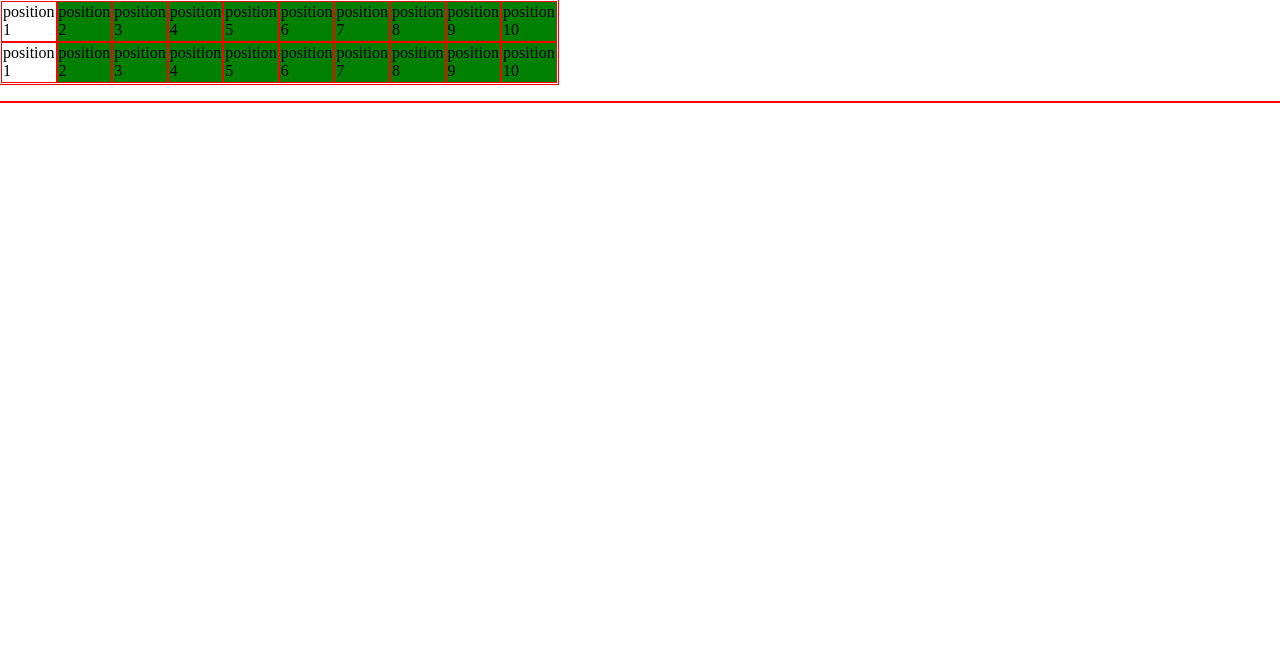
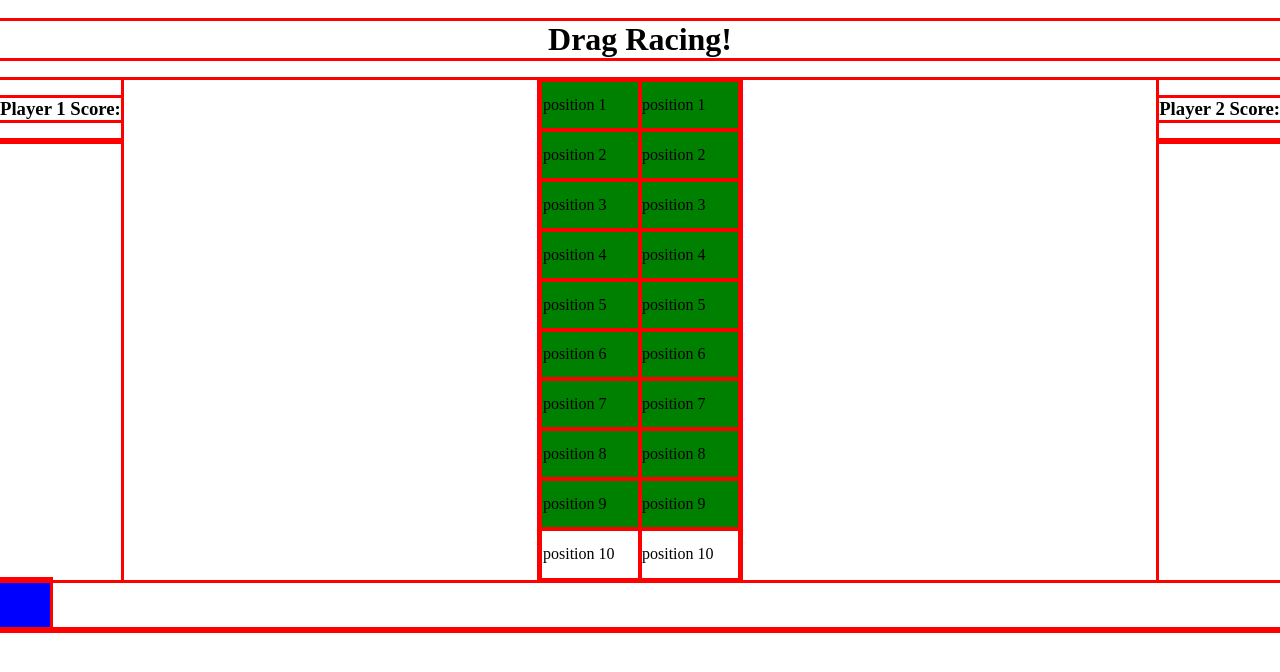
Before and after one commit to ostigley/javascript-racer, a plain HTML site: page index.html in a window 1280 px wide. Drawn offline with nearby package versions, Linux system fonts and the light colour scheme.

Commit message:
Game converted to vertical play

```diff
--- a/index.html
+++ b/index.html
@@ -7,46 +7,53 @@
     <meta name="viewport" content="width=device-width, initial-scale=1">
 
 
-	<link rel="stylesheet" type="text/css" href="styles.css">
+	<link rel="stylesheet" type="text/css" href="styles/styles.css">
 	<link rel="stylesheet" type="text/css" href="https://cdnjs.cloudflare.com/ajax/libs/normalize/3.0.3/normalize.css">
 </head>
 <body>
 	<main>
-		<table class="racer_table">
-		  <tr id="Player_1">
-		    <td>position 1</td>
-		    <td>position 2</td>
-		    <td>position 3</td>
-		    <td>position 4</td>
-		    <td>position 5</td>
-		    <td>position 6</td>
-		    <td>position 7</td>
-		    <td>position 8</td>
-		    <td>position 9</td>
-		    <td class="finish">position 10</td>
-		  </tr>
+		<header>
+			<h1>Drag Racing!</h1>
+		</header>
 
-		  <tr id="Player_2">
-		    <td>position 1</td>
-		    <td>position 2</td>
-		    <td>position 3</td>
-		    <td class="active">position 4</td>
-		    <td>position 5</td>
-		    <td>position 6</td>
-		    <td>position 7</td>
-		    <td>position 8</td>
-		    <td>position 9</td>
-		    <td class="finish">position 10</td>
-		  </tr>
-		</table> <br>
+		<div id="main">
+			<section id="player1box">
+				<h3>Player 1 Score:</h3>
+				<h4></h4>
+				</section>
+			</section>
+
+			<table class="racer_table">
+
+			    <tr><td class="Player_1 finish">position 1</td><td class="Player_2 finish">position 1</tr>
+			    <tr><td class="Player_1">position 2</td><td class="Player_2">position 2</tr>
+			    <tr><td class="Player_1">position 3</td><td class="Player_2">position 3</tr>
+			    <tr><td class="Player_1">position 4</td><td class="Player_2">position 4</tr>
+			    <tr><td class="Player_1">position 5</td><td class="Player_2">position 5</tr>
+			    <tr><td class="Player_1">position 6</td><td class="Player_2">position 6</tr>
+			    <tr><td class="Player_1">position 7</td><td class="Player_2">position 7</tr>
+			    <tr><td class="Player_1">position 8</td><td class="Player_2">position 8</tr>
+			    <tr><td class="Player_1">position 9</td><td class="Player_2">position 9</tr>
+			    <tr><td class="Player_1">position 10</td><td class="Player_2">position 10</td></tr>
+
+
+
+			</table> <br>
+
+			<section id="player2box">
+				<h3>Player 2 Score:</h3>
+				<h4></h4>
+			</section>
+
+		</main>
+		<div id="car1"></div>
 
 		<div id='scoreboard'>
 
-		</div>
 
-	</main>
+	</div>
 
 
-	<script type="text/javascript" src="myscript.js"></script>
+	<script type="text/javascript" src="scripts/myscript.js"></script>
 </body>
 </html>
--- a/myscript.js
+++ b/scripts/myscript.js
@@ -1,3 +1,10 @@
+//   Initiate GAME PLAY!
+
+//____________________________________________________________________________________
+
+
+
+//___________________________________________________________________________________
 
 
 //  Start function:   This function sets initial positions to the start point of the table.  And resets active positions to "".
@@ -12,7 +19,8 @@ var start = function() {
 
 	//  Put players back to start position.
 	for(var key in players) {
-		document.getElementById(players[key].stripID).children[0].classList.add("active");
+		var array = document.getElementsByClassName(players[key].stripID)
+		array[array.length-1].classList.add("active");
 	}
 
 	// call set=Pos to define position variables.
@@ -23,10 +31,13 @@ var start = function() {
 	document.addEventListener("keyup", keypress, false);
 }
 
+
+//  Set position: function to update position of players in Player object.
+
 var setPos = function (replay) {
 	// re-initialise position variables in pplayer object.
-	players['Player 1'].position = document.getElementsByClassName('active')[0];
-	players['Player 2'].position = document.getElementsByClassName('active')[1];
+	players['Player 1'].position = document.getElementsByClassName('Player_1 active')[0];
+	players['Player 2'].position = document.getElementsByClassName('Player_2 active')[0];
 	// [0] index is returning the table entry that is currently active.  there sohuld only be two entries that are avtive on the whole page.
 }
 
@@ -41,16 +52,15 @@ var whichPlayer = function (player){
 var finished = function(player) {
 //Check if player has crossed the finishe line.  Ask for new game.  Update score.
 
-	if (players[player].position.classList[0] == "finish") {
+	if (players[player].position.classList[1] == "finish") {
 		finisher = true;
-
 
 		// update score
 		players[player].score++;
 		//____   Scoreboard
-		var scoreboard = document.getElementById('scoreboard')
-		var scores = "<h2>Scoreboard</h2><br><h2>Player 1:</h2><br>"+players['Player 1'].score+ "<br><h2>Player 2:</h2><br>"+players['Player 2'].score;
-		scoreboard.innerHTML = scores;
+		var scoreboard = document.getElementById(players[player].scorebox).childNodes[3]
+		var scores = document.createTextNode(players[player].score);
+		scoreboard.appendChild(scores);
 
 
 		//Ask to replay.
@@ -63,7 +73,8 @@ var finished = function(player) {
 
 var updatePosition = function (player) {
 	// move player forward on the board
-	players[player].position.nextElementSibling.classList.add("active");
+	players[player].position.parentNode.previousSibling.previousSibling.childNodes[players[player].lane].classList.add("active")
+	//players[player].position.nextElementSibling.classList.add("active");
 	players[player].position.classList.remove("active");
 
 	// re-initialise position variables in pplayer object.
@@ -89,35 +100,25 @@ var keypress = function (key) {
 
 
 
-
-
-//   Initiate GAME PLAY!
-/*
-
-1)____ Set up players & set finisher to false.
-
-2)____ Initiate start function
-
-3) Put scoreboard on the page.
-
-*/
-
+// 1)____ Set up players & set finisher to false.
 var players = {
 	'Player 1': {
 		stripID: "Player_1",
 		score: 0,
 		position:"",
+		lane: 0,
+		scorebox: "player1box"
 	},
 	'Player 2': {
 		stripID: "Player_2",
 		score: 0,
 		position:"",
+		lane: 1,
+		scorebox: "player2box"
 	}
 }
-
 var finisher = false;
 
-
-
+// 2)____ Initiate start of game.
 
 start();
--- a/styles.css
+++ /dev/null
@@ -1,14 +0,0 @@
-*{
-	outline: red 1px solid;
-}
-
-
-.racer_table td {
-  background-color: green;
-  height: 20px;
-  width: 20px;
-}
-
-.racer_table td.active {
-  background-color: white;
-}
--- /dev/null
+++ b/styles/styles.css
@@ -0,0 +1,51 @@
+*{
+	outline: red 3px solid;
+}
+
+header h1 {
+text-align: center;
+}
+
+
+#main {
+	display: flex;
+}
+
+
+.racer_table {
+  background-color: green;
+  height: 500px;
+  width: 200px;
+  margin-left: auto;
+  margin-right: auto;
+
+
+}
+
+
+
+.racer_table td.active {
+  background-color: white;
+}
+
+#grandstand {
+	/*height: 600px;*/
+	/*width: auto;*/
+
+	;
+}
+
+#car1 {
+	height: 50px;
+	width: 50px;
+	background-color: blue;
+}
+
+body {
+/*	background-image: url("../images/grandstand.jpeg");
+	background-repeat: no-repeat;
+	background-size: cover;
+	margin-left: auto;
+	margin-right: auto;
+	align-content: center;*/
+}
```
Also changed, not shown: images/grandstand.jpeg (added), 1 other file.
